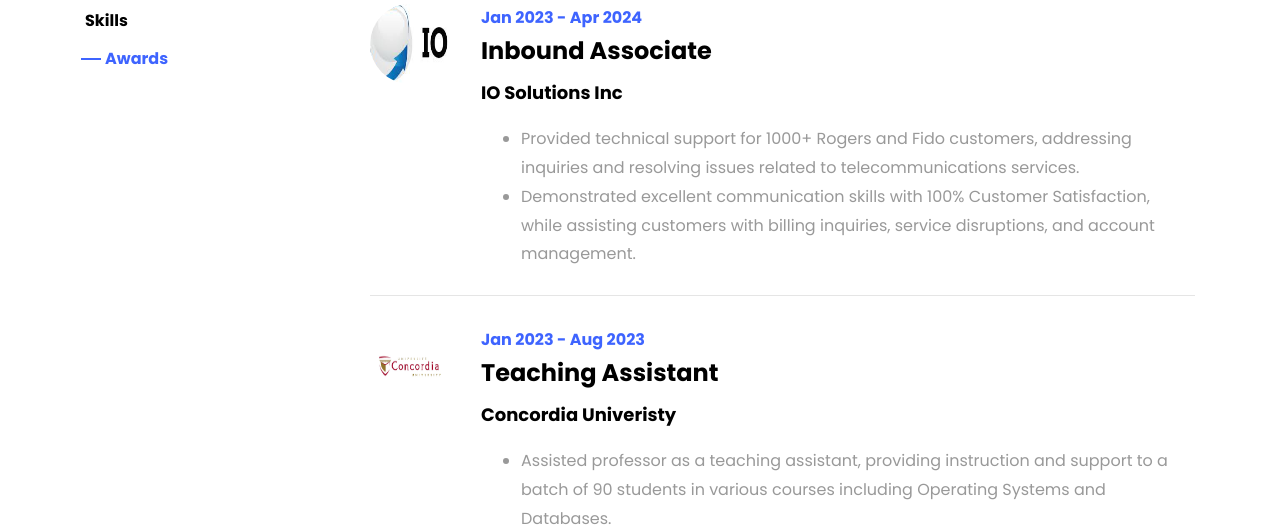
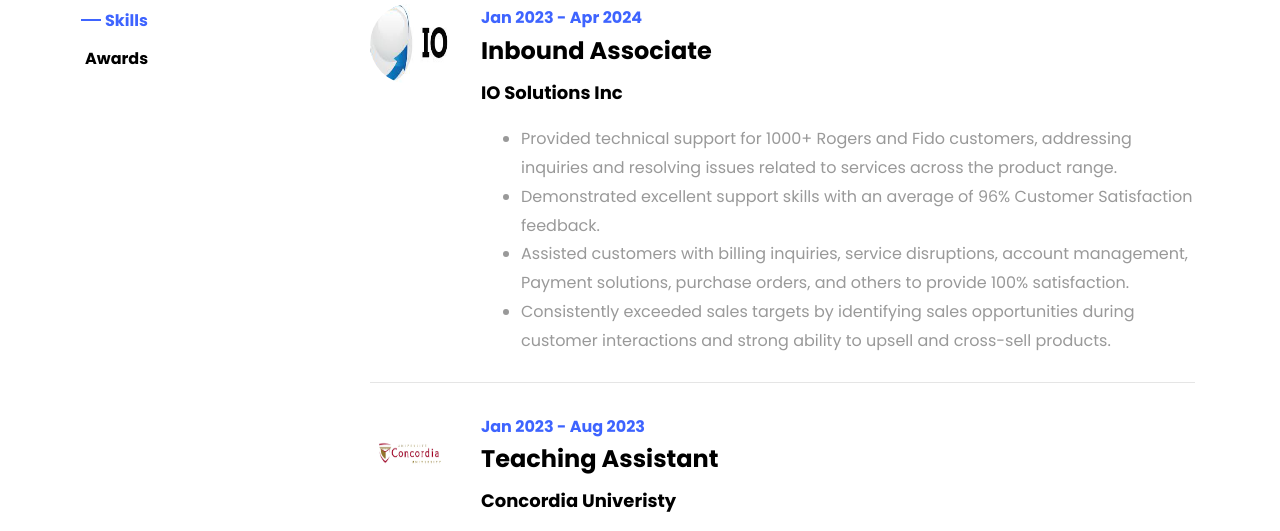
Before and after one commit to Shivam-Mishra1417/Shivam-Mishra1417.github.io, a plain HTML site: page index.html in a window 1280 px wide. Shown: the part 759-1290 px from the top of the page. Drawn offline with Linux system fonts and the light colour scheme; files whose address does not match are found by name.

Commit message:
Update index.html

```diff
--- a/index.html
+++ b/index.html
@@ -150,12 +150,13 @@
                                 <span class="position">IO Solutions Inc</span>
                                 <p>
                                 <ul>
-                                    <li>Provided technical support for 1000+ Rogers and Fido customers, addressing
-                                        inquiries and resolving issues related to telecommunications services.</li>
-                                    <li>Demonstrated excellent communication skills with 100% Customer Satisfaction,
-                                        while assisting customers with billing inquiries, service disruptions, and
-                                        account management.</li>
-
+                                    <li>Provided technical support for 1000+ Rogers and Fido customers, addressing inquiries and resolving issues related
+to services across the product range.</li>
+                                    <li>Demonstrated excellent support skills with an average of 96% Customer Satisfaction feedback.</li>
+                                     <li>Assisted customers with billing inquiries, service disruptions, account management, Payment solutions, purchase
+orders, and others to provide 100% satisfaction.</li>
+                                    <li>Consistently exceeded sales targets by identifying sales opportunities during customer interactions and strong
+ability to upsell and cross-sell products.</li>
                                 </ul>
                                 </p>
 
```
